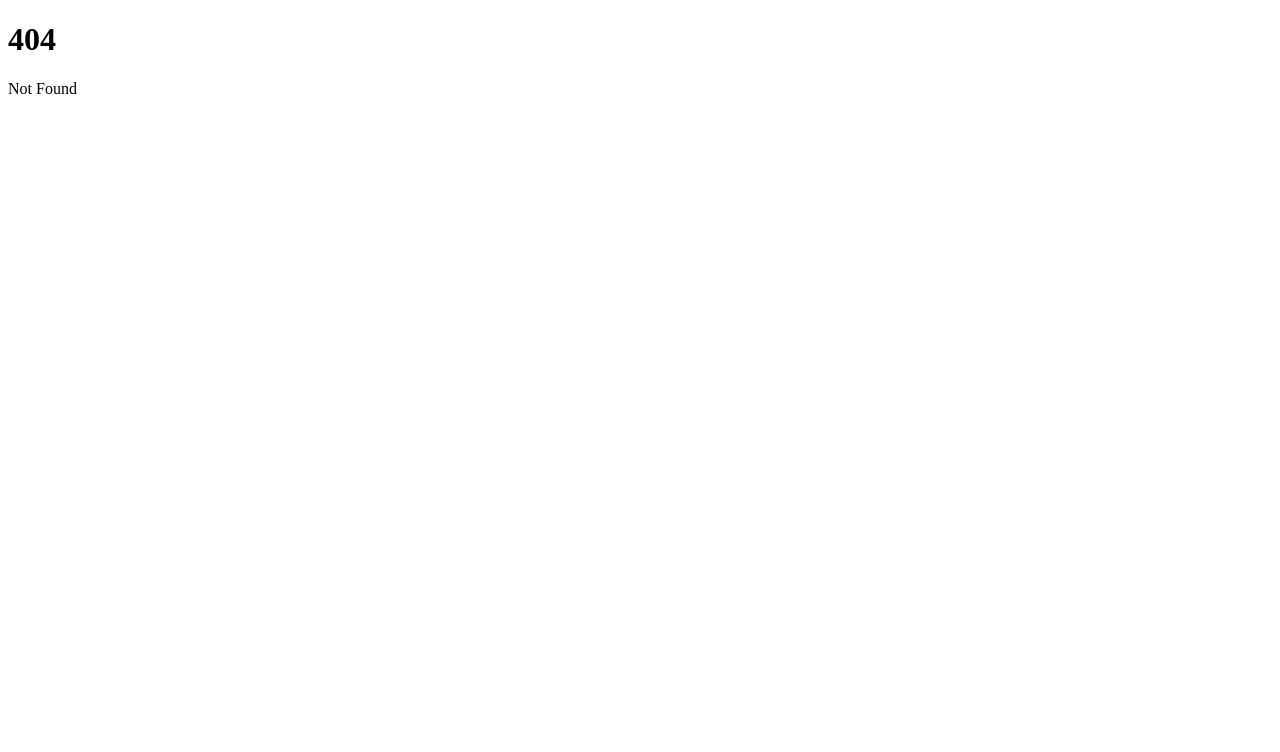
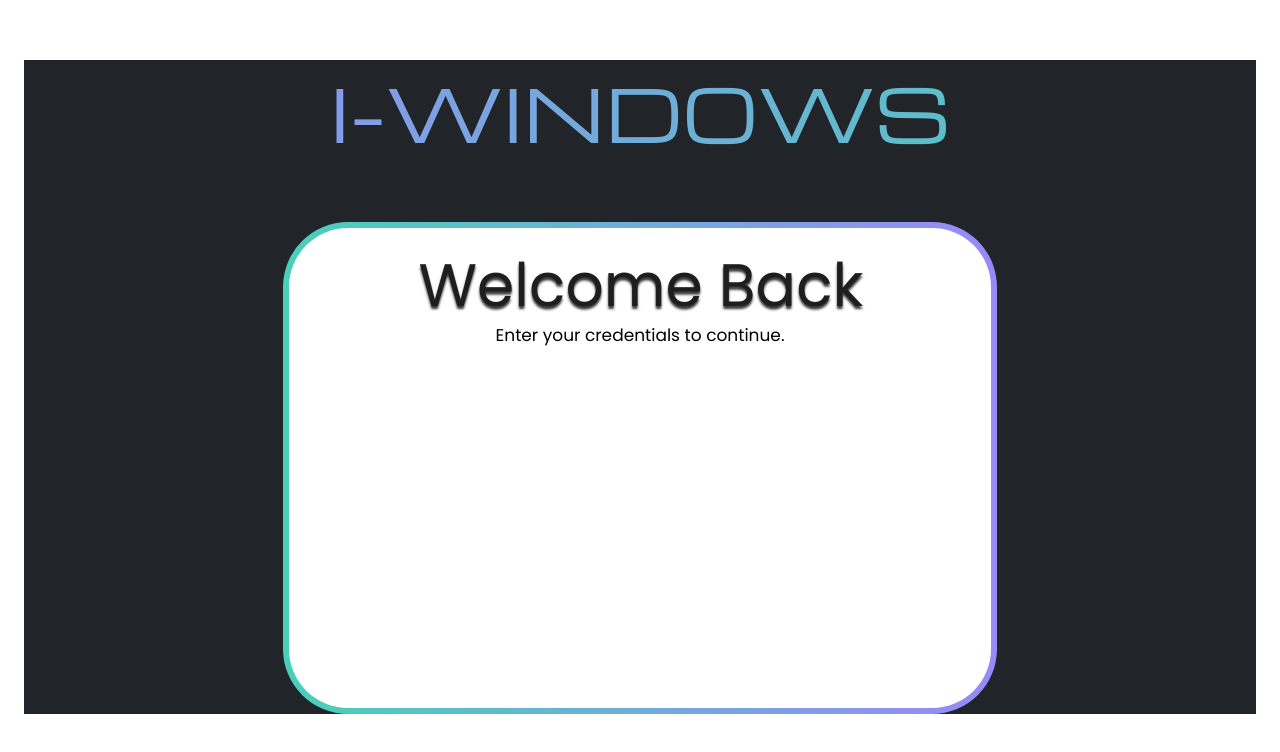
Before and after one commit to Exzeshiaaa/I-Windows, a SvelteKit app: page /LogIn in a window 1280 px wide. Before the commit this address had no page. Shown: the top 752 px of the page. Built offline with nearby package versions, Linux system fonts and the light colour scheme.

Commit message:
Added Sign In Page and Additional CSS

```diff
--- a/package.json
+++ b/package.json
@@ -20,6 +20,7 @@
 		"prettier": "^3.1.1",
 		"prettier-plugin-svelte": "^3.1.2",
 		"svelte": "^4.2.7",
+		"svelte-body": "^1.4.0",
 		"vite": "^5.0.3"
 	},
 	"type": "module"
--- /dev/null
+++ b/src/routes/+layout.svelte
@@ -0,0 +1,7 @@
+<script>
+    import '../styles/global.css'
+</script>
+
+<body>
+    <slot></slot>
+</body>
--- /dev/null
+++ b/src/routes/LogIn/+page.svelte
@@ -0,0 +1,50 @@
+<script>
+    let Title = "I-WINDOWS"
+
+</script>
+
+<body class="SignBody">
+    <div>
+        <h2 class="title">{Title}</h2>
+    </div>
+
+    <div class="Sign">
+        <p class="SignHead"> Welcome Back </p>
+        <p class=SubText> Enter your credentials to continue.</p>
+    </div>
+</body>
+
+
+<style>
+    .Sign {
+        position: relative;
+        display: block;
+        justify-content: center;
+        border-radius: 65px;
+        width: 57%;
+        height: 60vh;
+        align-items: center;
+        margin: auto;
+        background: linear-gradient(white, white) padding-box, linear-gradient(90deg, #48d0b8, #9889f9) border-box;
+        border: 6px solid transparent;
+    }
+
+    .SignHead {
+        color: #1e1e1e;
+        font-size: 60px;
+        position: relative;
+        text-align: center;
+        text-shadow: 0px 3px 2.5px #333333;
+        margin: 12px 0 0 2px;
+        padding: 0 0 0 0;
+    }
+
+    .SubText {
+        font-family: 'Poppins';
+        text-align: center;
+        padding: 0 0 0 0;
+        margin: -8px 0 0 0;
+        font-size: 17px;
+    }
+
+</style>
--- /dev/null
+++ b/src/styles/global.css
@@ -0,0 +1,25 @@
+@import url('https://fonts.googleapis.com/css2?family=Michroma&display=swap');
+@import url('https://fonts.googleapis.com/css2?family=Michroma&family=Poppins:ital,wght@0,100;0,200;0,300;0,400;0,500;0,600;0,700;0,800;0,900;1,100;1,200;1,300;1,400;1,500;1,600;1,700;1,800;1,900&display=swap');
+
+
+.title {
+    font-family: 'Michroma', monospace;
+    background: -webkit-linear-gradient(right, #48d0b8, #9889f9);
+    -webkit-background-clip: text;
+    -webkit-text-fill-color: transparent;
+    font-weight: normal;
+    text-align: center;
+    font-size: 450%;
+}
+
+.IndexBody {
+    background-color: white;
+}
+
+.SignBody {
+    background-color: #212429;
+}
+
+.SignHead {
+    font-family: 'Poppins', monospace;
+}
```
Also changed, not shown: src/routes/+page.svelte (+18 -2 lines), src/routes/Home/+page.svelte (added, +11 -0 lines), src/routes/Home.svelte (deleted), src/routes/LogIn.svelte (deleted), src/routes/Register.svelte (deleted), static/fonts/Michroma.ttf (added), 1 other file (tests, documents, lock files or other folders).
